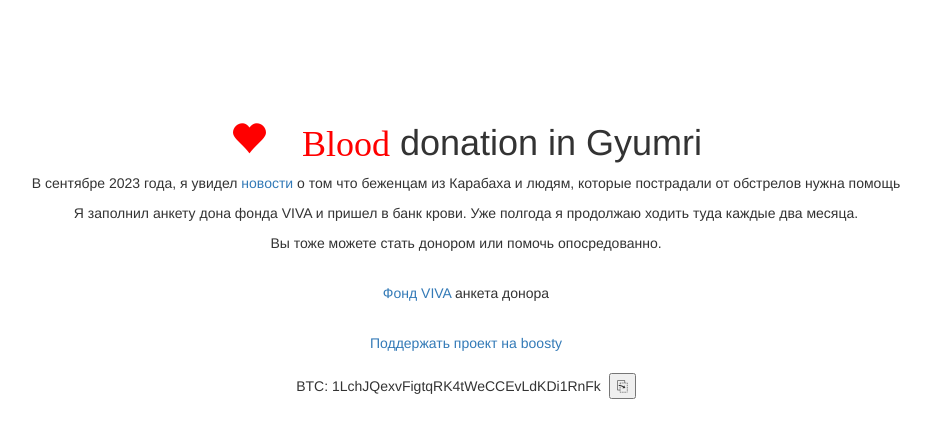
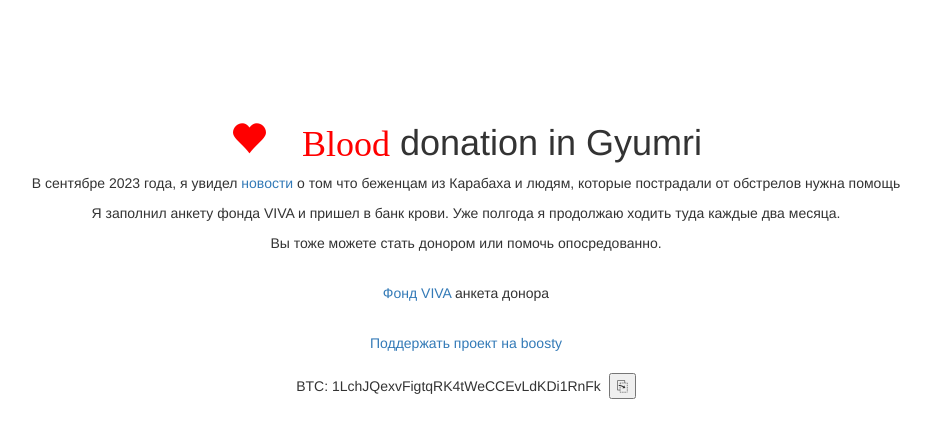
Before and after one commit to ta0ma0/blooddrop.live, a Flask app: page / in a window 1280 px wide. Shown: the top 438 px of the page, without its empty margins (174-1105 px from the left). Run offline with Flask 3, Linux system fonts and the light colour scheme; some libraries are stand-ins or nearby versions.

Commit message:
misstyping

```diff
--- a/blood_app/templates/index.html
+++ b/blood_app/templates/index.html
@@ -8,7 +8,7 @@
     <h1><span class="glyphicon glyphicon-heart" style="color: red;"> Blood</span> donation in Gyumri</h1>
     <p>В сентябре 2023 года, я увидел <a href="https://meduza.io/feature/2023/09/21/bezhentsam-iz-karabaha-i-lyudyam-kotorye-postradali-ot-obstrelov-nuzhna-pomosch">новости</a>
          о том что беженцам из Карабаха и людям, которые пострадали от обстрелов нужна помощь</p>
-         <p>Я заполнил анкету дона фонда VIVA и пришел в банк крови. Уже полгода я продолжаю ходить туда каждые два месяца.</p>
+         <p>Я заполнил анкету фонда VIVA и пришел в банк крови. Уже полгода я продолжаю ходить туда каждые два месяца.</p>
          <p>Вы тоже можете стать донором или помочь опосредованно.</p>
          <br>
          <p><a href="https://viva.foundation/donorstvo-krovi/">Фонд VIVA</a> анкета донора</p>
```
